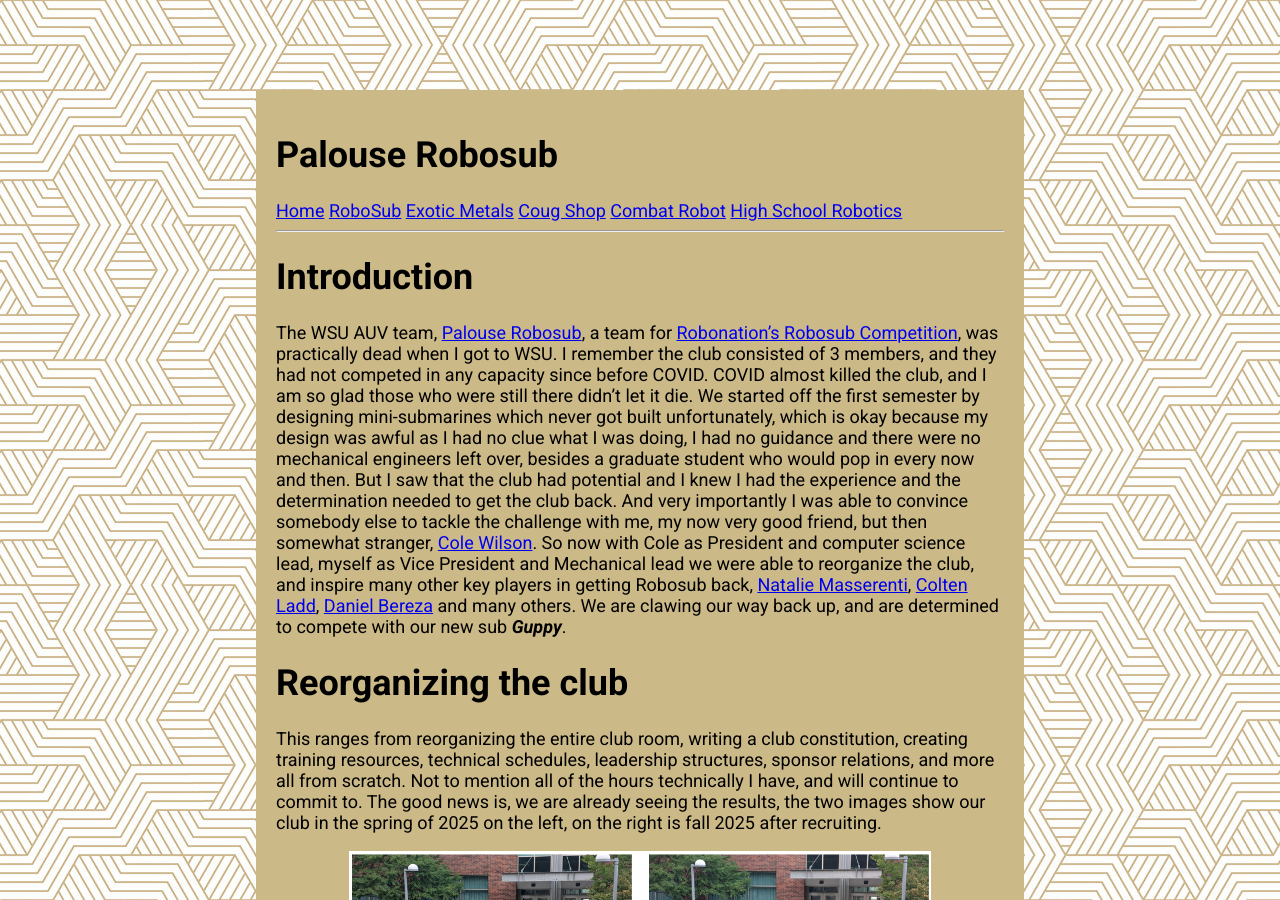
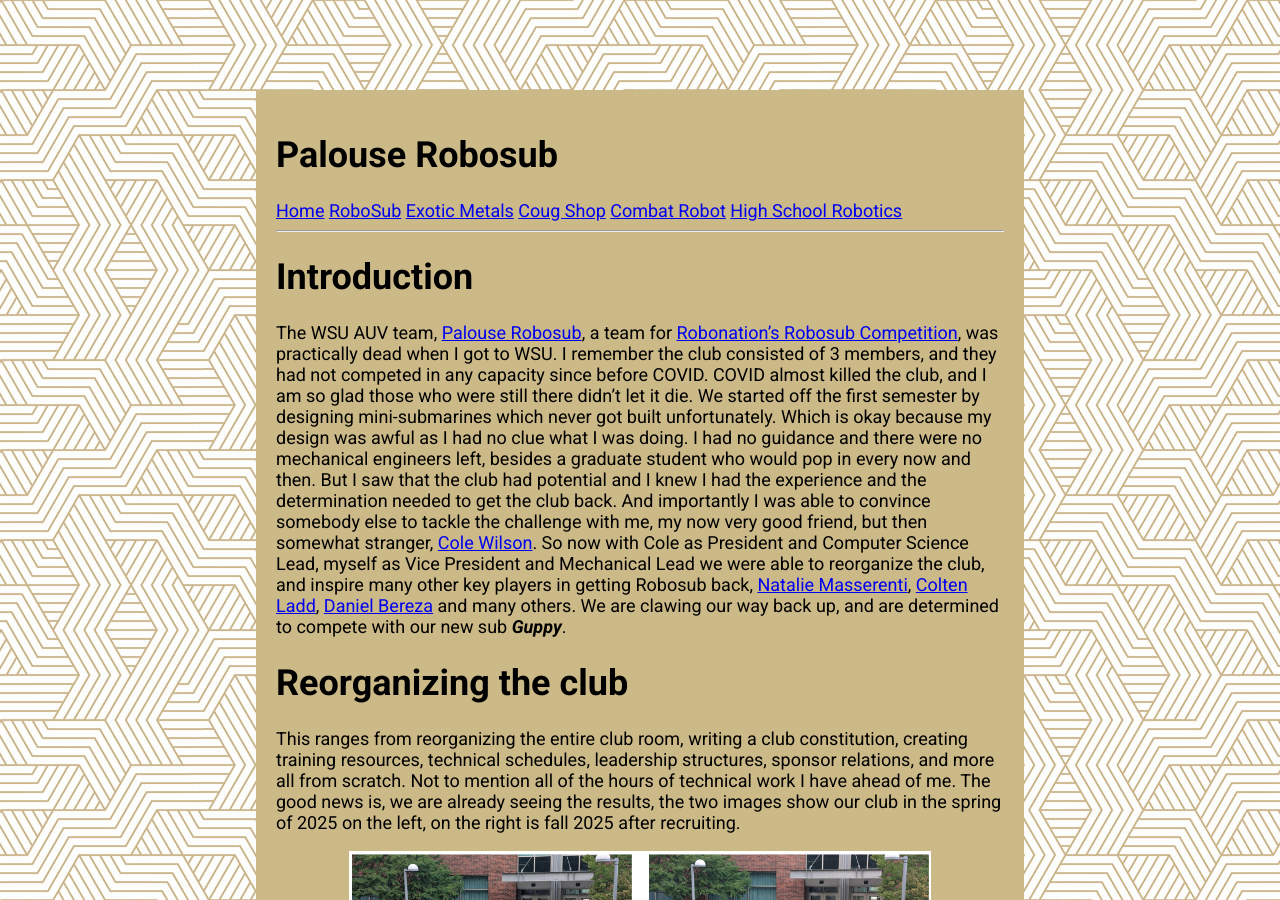
Before and after one commit to Brady-Hogg/Portfolio, a Jekyll site: the page built from robosub.md, in a window 1280 px wide and 900 px high. Built offline with Jekyll 4.4.1, drawn with Linux system fonts in a browser that asks for light colours; some of the changed text lies outside the part shown.

Commit message:
Update robosub.md

```diff
--- a/robosub.md
+++ b/robosub.md
@@ -4,18 +4,18 @@ layout: main
 permalink: /robosub
 ---
 # Introduction
-The WSU AUV team, [Palouse Robosub](https://robosub.eecs.wsu.edu/), a team for [Robonation's Robosub Competition](https://robosub.org/), was practically dead when I got to WSU. I remember the club consisted of 3 members, and they had not competed in any capacity since before COVID. COVID almost killed the club, and I am so glad those who were still there didn't let it die. We started off the first semester by designing mini-submarines which never got built unfortunately, which is okay because my design was awful as I had no clue what I was doing, I had no guidance and there were no mechanical engineers left over, besides a graduate student who would pop in every now and then. But I saw that the club had potential and I knew I had the experience and the determination needed to get the club back. And very importantly I was able to convince somebody else to tackle the challenge with me, my now very good friend, but then somewhat stranger, [Cole Wilson](https://cole.ws/). So now with Cole as President and computer science lead, myself as Vice President and Mechanical lead we were able to reorganize the club, and inspire many other key players in getting Robosub back, [Natalie Masserenti](https://www.linkedin.com/in/natalie-massarenti2028/), [Colten Ladd](https://www.linkedin.com/in/coltenladd/), [Daniel Bereza](https://www.linkedin.com/in/danielbereza/) and many others. We are clawing our way back up, and are determined to compete with our new sub ***Guppy***.
+  The WSU AUV team, [Palouse Robosub](https://robosub.eecs.wsu.edu/), a team for [Robonation's Robosub Competition](https://robosub.org/), was practically dead when I got to WSU. I remember the club consisted of 3 members, and they had not competed in any capacity since before COVID. COVID almost killed the club, and I am so glad those who were still there didn't let it die. We started off the first semester by designing mini-submarines which never got built unfortunately. Which is okay because my design was awful as I had no clue what I was doing. I had no guidance and there were no mechanical engineers left, besides a graduate student who would pop in every now and then. But I saw that the club had potential and I knew I had the experience and the determination needed to get the club back. And importantly I was able to convince somebody else to tackle the challenge with me, my now very good friend, but then somewhat stranger, [Cole Wilson](https://cole.ws/). So now with Cole as President and Computer Science Lead, myself as Vice President and Mechanical Lead we were able to reorganize the club, and inspire many other key players in getting Robosub back, [Natalie Masserenti](https://www.linkedin.com/in/natalie-massarenti2028/), [Colten Ladd](https://www.linkedin.com/in/coltenladd/), [Daniel Bereza](https://www.linkedin.com/in/danielbereza/) and many others. We are clawing our way back up, and are determined to compete with our new sub ***Guppy***.
 # Reorganizing the club
-This ranges from reorganizing the entire club room, writing a club constitution, creating training resources, technical schedules, leadership structures, sponsor relations, and more all from scratch. Not to mention all of the hours technically I have, and will continue to commit to. The good news is, we are already seeing the results, the two images show our club in the spring of 2025 on the left, on the right is fall 2025 after recruiting.
+  This ranges from reorganizing the entire club room, writing a club constitution, creating training resources, technical schedules, leadership structures, sponsor relations, and more all from scratch. Not to mention all of the hours of technical work I have ahead of me. The good news is, we are already seeing the results, the two images show our club in the spring of 2025 on the left, on the right is fall 2025 after recruiting.
 <div>
   <img src="/photos/Team Photo.png">
 </div>
 
 
 # Guppy
-Through lots of deliberation, our strategy for the 2027 season will eventually be to run two autonomous subs in tandem. This will be incredibly challenging, but has serious strategical advantages. To get there, for 2026 we are making the first of the sister subs, Guppy. Like mentioned previously, Guppy is an autonomous underwater vehicle (AUV), not only is it autonomous in terms of its decision making it also has no tether back to shore. All power and data comes directly from within the sub. As it is still early in the design process as I write this, I only have the preliminary CAD model along with many other projects in infancy spread out among our members:
+  Through lots of deliberation, our strategy for the 2027 season will be eventually to run two autonomous subs in tandem. This will be incredibly challenging, but has serious strategical advantages. To get there, for 2026 we are making the first of the sister subs, Guppy. Like mentioned previously, Guppy is an autonomous underwater vehicle (AUV), not only is it autonomous in terms of it's decision making, but it also has no tether back to shore. All power and data comes directly from within the sub. It is still early in the design process as I write this, so I only have the preliminary CAD model along with many other projects in infancy spread out among our members:
 <div>
   <img src="/photos/New_sub_who_this.png">
 </div>
 
-By late october 2025 we will have all of the frame and hull manufactured and assembled. By February 2026 we will have all custom PCBs completed along with the torpedo and arm mechanism. And by August there will be a running AUV, in the pool, in San Diego, competing in Robosub 2026, proudly wearing the beautiful Washington State Cougar logo **come hell or high water**.
+  By late October 2025 we will have all of the frame and hull manufactured and assembled. By February 2026 we will have all custom PCBs completed along with the torpedo and arm mechanism. And by August there will be a running AUV, in the pool, in San Diego, competing in Robosub 2026, proudly wearing the beautiful Washington State Cougar logo **come hell or high water**.
```
